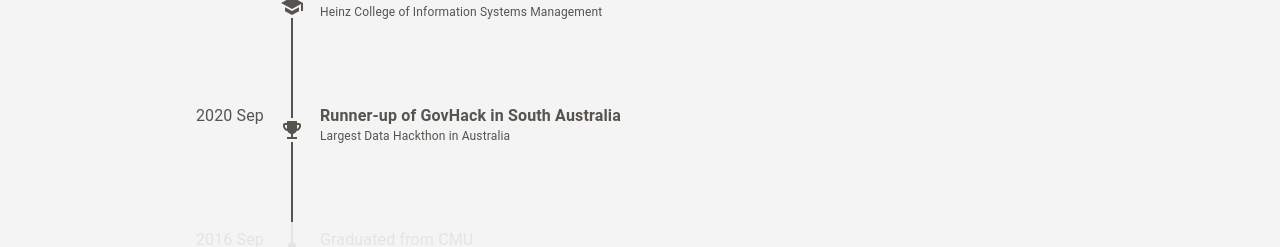
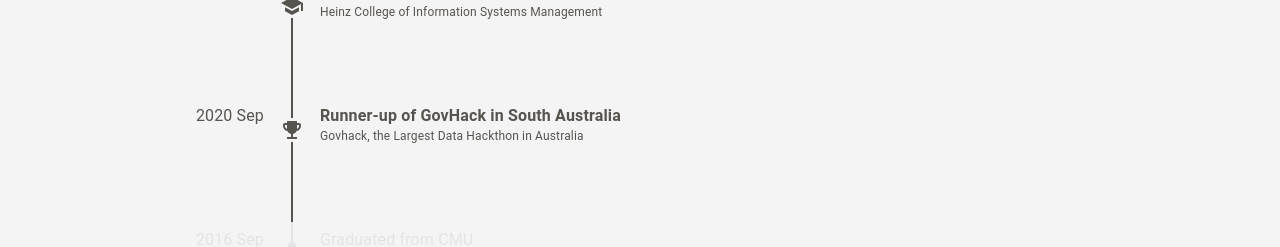
Before and after one commit to EthanGuo666/EthanGuo666.github.io, a React (Vite) app in the folder ethan_personal_page/: page /#/ in a window 1280 px wide. Shown: the part 1400-1647 px from the top of the page. Built offline with nearby package versions, Linux system fonts and the light colour scheme.

Commit message:
chores: update the description

```diff
--- a/ethan_personal_page/src/pages/EducationTimeline.jsx
+++ b/ethan_personal_page/src/pages/EducationTimeline.jsx
@@ -183,7 +183,7 @@ function EducationTimeline() {
                   Runner-up of GovHack in South Australia
                 </a>
                 <div className='text-xs'>
-                  Largest Data Hackthon in Australia
+                  Govhack, the Largest Data Hackthon in Australia
                 </div>
               </TimelineContent>
             </TimelineItem>
```
